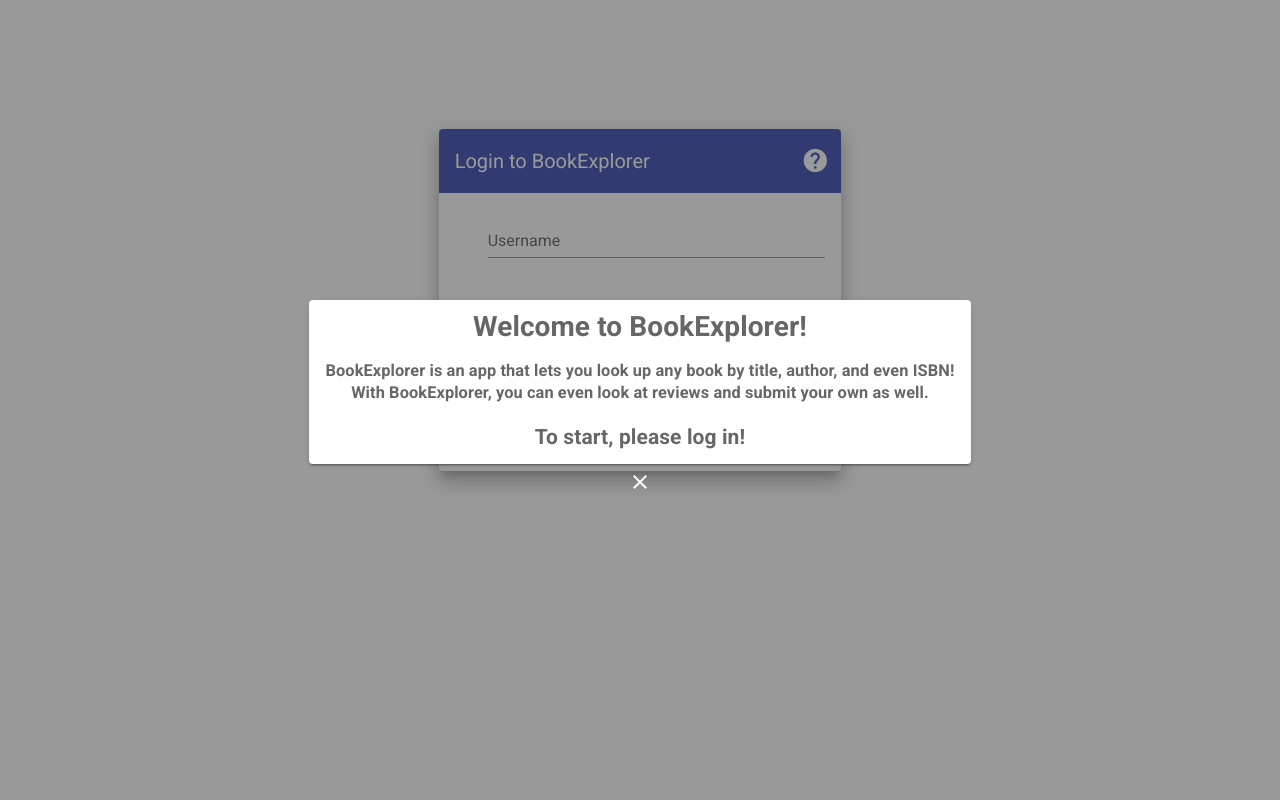
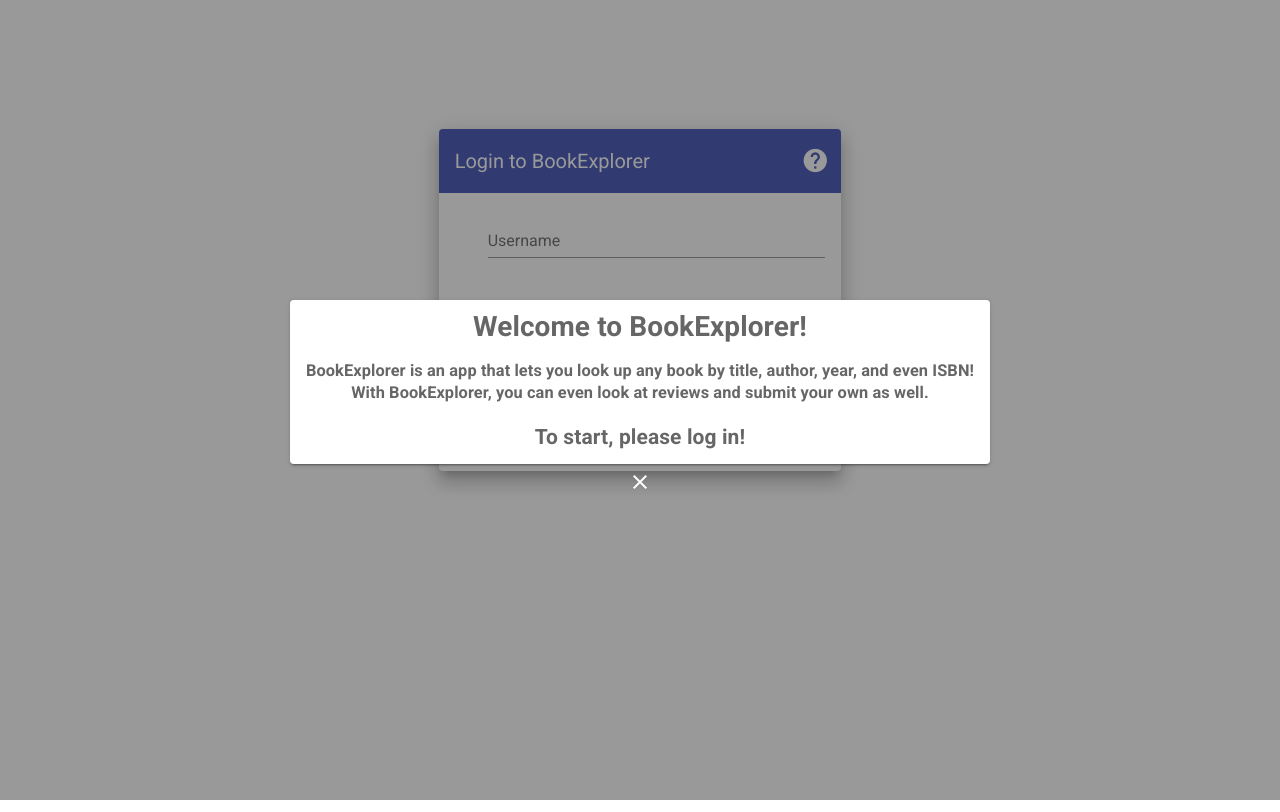
Before and after one commit to Variyun/ENGO551_Lab1, a Vue app in the folder bookexplorer/: page / in a window 1280 px wide. Both pictures are taken after a click on the button 815 px from the left and 160 px from the top of the page. Built offline with nearby package versions, Linux system fonts and the light colour scheme.

Commit message:
Final commit, hopefully

```diff
--- a/bookexplorer/src/components/login.vue
+++ b/bookexplorer/src/components/login.vue
@@ -55,7 +55,7 @@
             <v-card-text>
               <h1>Welcome to BookExplorer!</h1>
               <br />
-              <h3>BookExplorer is an app that lets you look up any book by title, author, and even ISBN!</h3>
+              <h3>BookExplorer is an app that lets you look up any book by title, author, year, and even ISBN!</h3>
               <h3>With BookExplorer, you can even look at reviews and submit your own as well.</h3>
               <br />
               <h2>To start, please log in!</h2>
```
Also changed, not shown: 1 other file (tests, documents, lock files or other folders).
